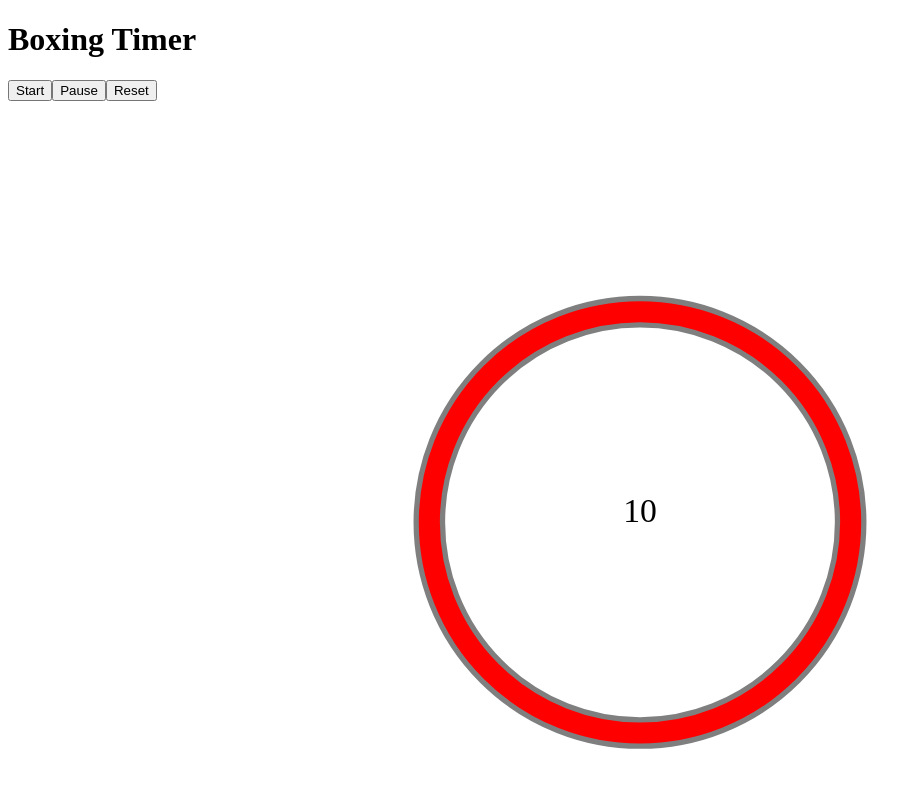
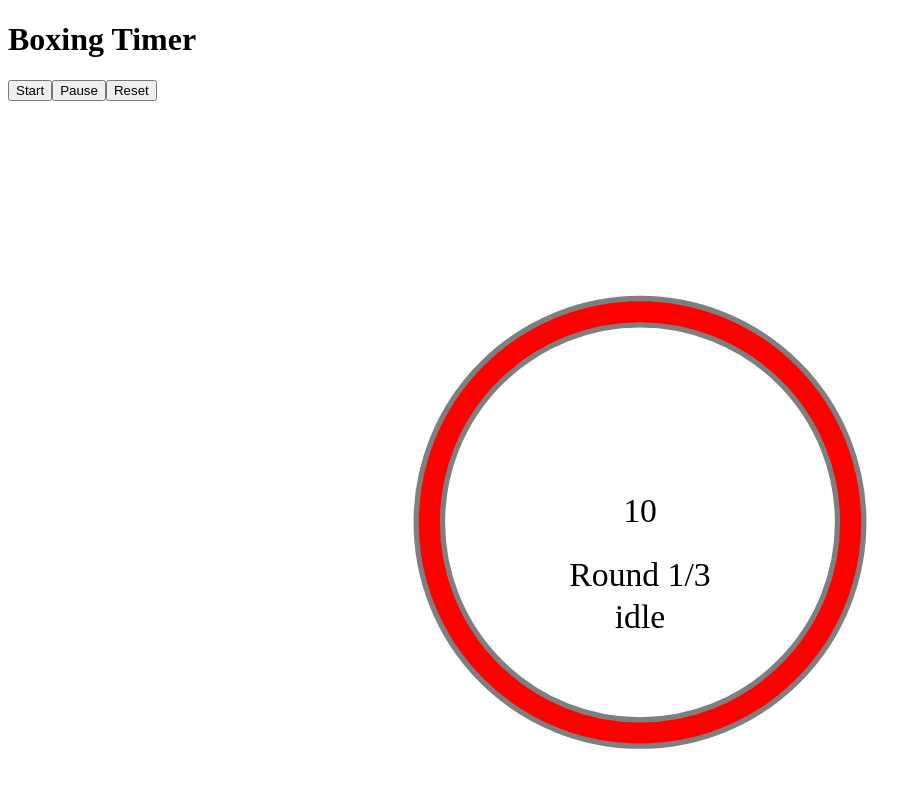
Before and after one commit to p-gupta98/boxing-timer, a React (Vite) app: page / in a window 1280 px wide. Shown: the top 788 px of the page, without its empty margins (0-922 px from the left). Built offline with nearby package versions, Linux system fonts and the light colour scheme.

Commit message:
Add round number and phase to circle svg

```diff
--- a/src/App.jsx
+++ b/src/App.jsx
@@ -3,7 +3,7 @@ import { useState, useEffect, useRef } from 'react';
 export default function App() {
 
   const fightDuration = 10;
-  const totalRounds = 10;
+  const totalRounds = 3;
   const restDuration = 5;
 
   const [timerPhase, setTimerPhase] = useState("idle");
@@ -104,6 +104,8 @@ export default function App() {
         <circle r={radius} cx={centerViewBox} cy={cy} fill="none" stroke="red" strokeWidth="10" strokeLinecap="round" strokeDasharray={circumference} strokeDashoffset={offset}
         transform={`rotate(-90, ${centerViewBox}, ${cy})`}/>
         <text x={centerViewBox} y={cy} textAnchor="middle">{timeLeft}</text>
+        <text x ={centerViewBox} y={cy + 30} textAnchor='middle'>Round {currentRound}/{totalRounds}</text>
+        <text x ={centerViewBox} y={cy + 50} textAnchor='middle'>{timerPhase}</text>
       </svg>
     </div>
   )
```
